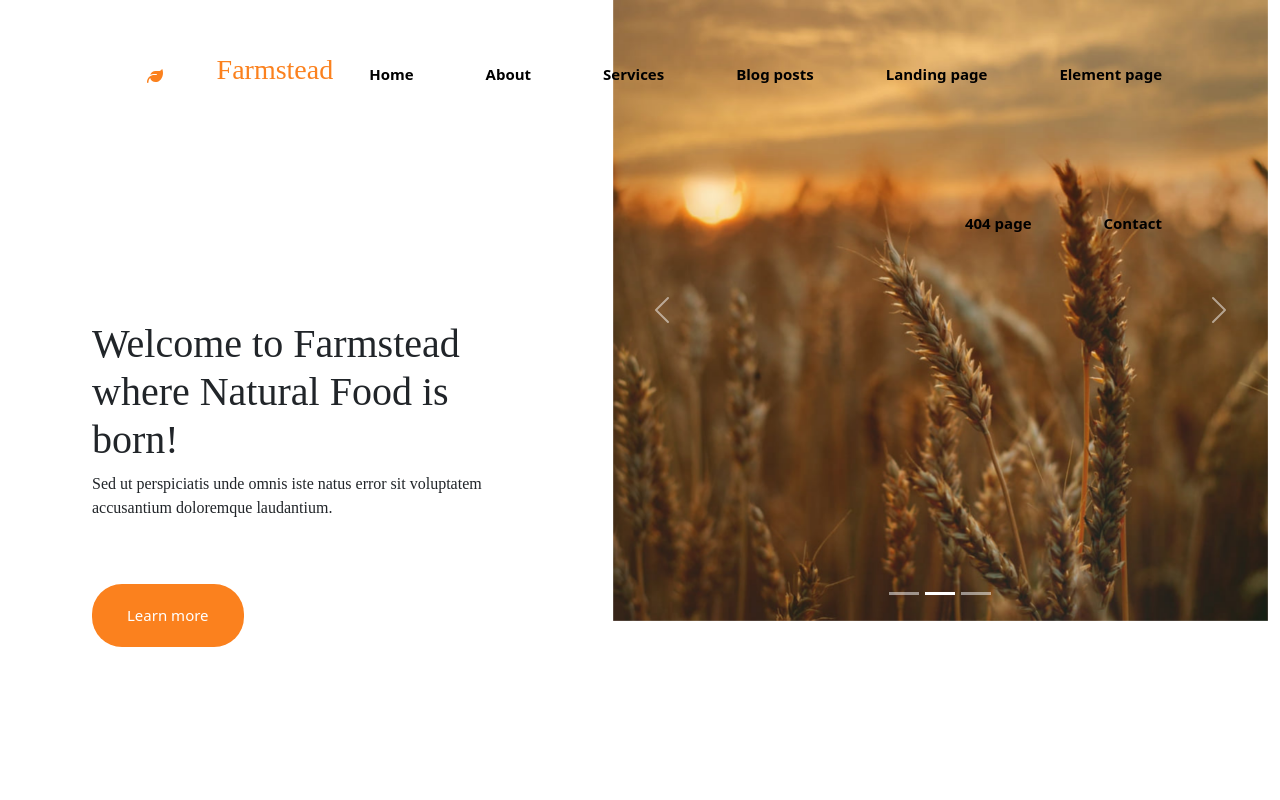
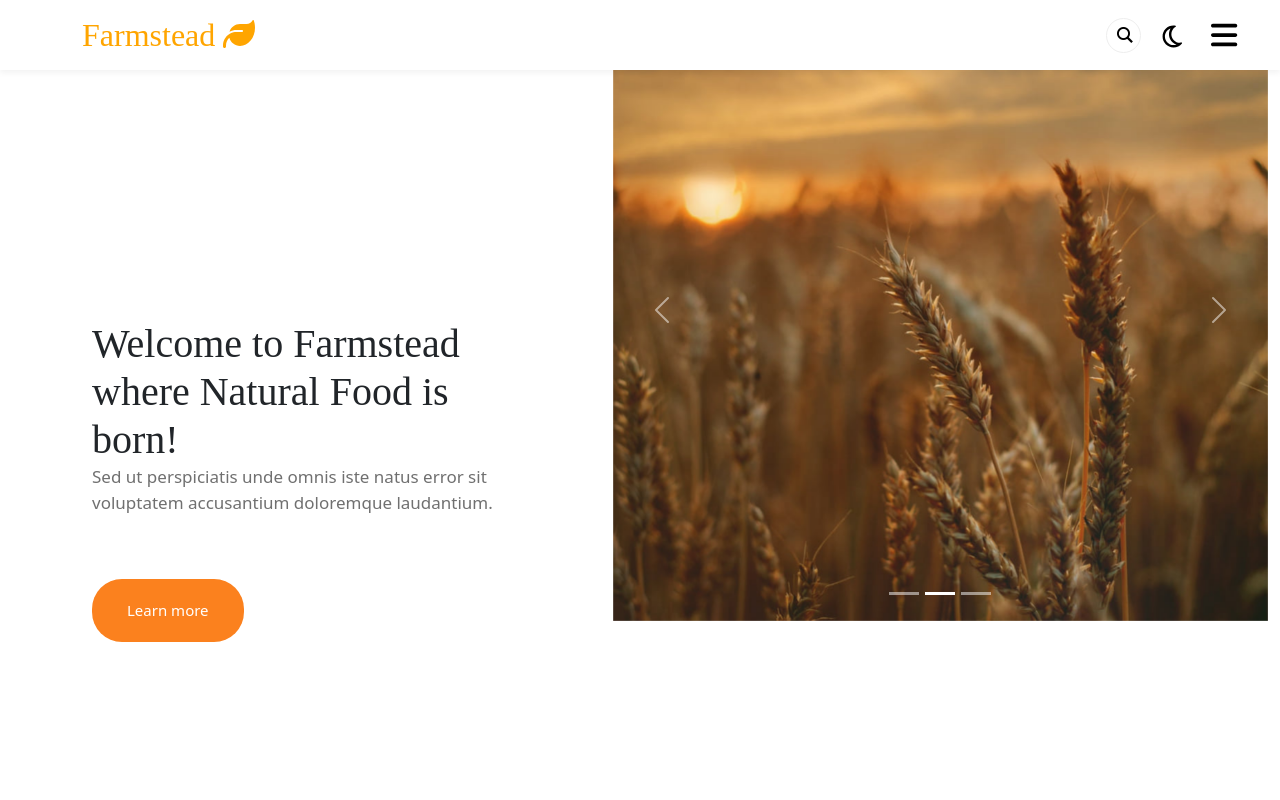
Before and after one commit to Seisr/Farmstead, a plain HTML site: page index.html in a window 1280 px wide. Shown: the top 800 px of the page. Drawn offline with nearby package versions, Linux system fonts and the light colour scheme; a script that the page names is missing.

Commit message:
update header

```diff
--- a/css/index.css
+++ b/css/index.css
@@ -17,44 +17,149 @@
 .banner-w3ls-3 {
  background-image: url(https://wp.w3layouts.com/farmstead/wp-content/themes/farmstead/assets/images/b4.jpg);
  }
-
-
-
-  */
-
+*/
 h1,
 h2,
 h3,
 h4,
-p {
+h5,
+h6 {
+  margin: 0;
+  padding: 0;
   font-family: "Volkhov", serif;
 }
+p {
+  font-size: 17px;
+  color: #707070;
+}
+body {
+  scroll-behavior: auto;
+}
 
-.header {
-  width: 100%;
-  background-color: orange;
-  opacity: 50%;
+.main-header {
+  background-color: transparent;
+  padding: 0px;
+  transition: all 0.4s ease 0s;
+  height: 90px;
+  display: grid;
+  align-items: center;
+}
+.nav-fixed {
+  padding: 0px;
+  border-bottom: none;
+  z-index: 99 !important;
+  background-color: white;
+  box-shadow: 0 3px 6px 0 rgba(0, 0, 0, 0.05);
+  height: 70px;
+}
+
+header nav h2 .navbar-brand {
+  font-size: 32px;
+  color: orange;
+  transition: all 0.3s;
+}
+header nav h2 .navbar-brand:hover {
+  color: black;
+}
+header nav h2 a i {
+  position: absolute;
+  top: 0;
+  right: 90px;
+  font-size: 20px;
+}
+header input {
+  background: #fff url(./../img/blog_posts/search.png) no-repeat 10px center;
+  border: 1px solid #eee;
+  padding: 0 10px;
+  width: 35px;
+  height: 35px;
+  border-radius: 50px;
+  transition: all 0.5s;
+  cursor: pointer;
+}
+header input:focus {
+  width: 200px;
+  padding-left: 32px;
+  color: #000;
+  background-color: #fff;
+  cursor: auto;
+  padding-right: 15px;
+  border-color: #eee;
+}
+
+#switchButton {
+  background-color: transparent;
+  border: none;
+}
+#switchButton .fa-sun {
+  display: none;
+  font-size: 25px;
+  color: white;
+}
+#switchButton .fa-moon {
+  display: block;
+  font-size: 25px;
+  color: white;
+}
+.nav-fixed #switchButton .fa-moon {
+  color: black;
+}
+/* Dark Theme*/
+.dark#myBody {
+  background-color: rgb(70, 66, 66);
+}
+.dark #switchButton {
+  background-color: transparent;
+  border: none;
+}
+.dark .nav-fixed #switchButton .fa-sun {
+  color: black;
+}
+.dark #switchButton .fa-sun {
+  display: block;
+  color: white;
+}
+
+.dark #switchButton .fa-moon {
+  display: none;
+}
+header ul button {
+  top: -15px;
+}
+header .icon {
+  font-size: 30px;
+  color: white;
+  transform: translateY(-7px);
+}
+
+header .ms-2 .icon {
+  font-size: 30px;
+  color: white;
+  transform: translateY(1px);
+}
+header ul li {
+  text-align: center;
+  width: 300px;
+  height: 50px;
+}
+header ul li a {
+  color: black;
+  font-size: 18px;
+  font-weight: 600;
+  text-transform: uppercase;
+}
+
+header ul li:first-of-type a {
   color: orange;
 }
-
-header h3,
-.header_icon {
-  display: block;
-  color: #fb811e;
-  transition: all 0.5s;
+header ul li:hover a {
+  color: orange;
 }
-
-header h3:hover,
-.header_icon:hover {
+.nav-fixed .fa-bars {
   color: black;
 }
 
-header .nav-fixed {
-  background-color: white;
-  height: 70%;
-  z-index: 99;
-}
-
+/*
 .header_content .header_icon {
   top: -10px;
   right: 70px;
@@ -80,7 +185,7 @@ header .nav-fixed {
 
 .header_content span {
   display: inline;
-}
+} */
 
 .intro {
   /* width: 1296px; */
--- a/css/landing_page.css
+++ b/css/landing_page.css
@@ -20,67 +20,139 @@
 
 
   */
-
   h1,
   h2,
   h3,
   h4,
-p {
+  h5,
+  h6 {
+    margin: 0;
+    padding: 0;
     font-family: "Volkhov", serif;
   }
+  p {
+    font-size: 17px;
+    color: #707070;
+  }
+  body {
+    scroll-behavior: auto;
+  }
 
-.header {
-  width: 100%;
-  background-color: orange;
-  opacity: 50%;
+  .main-header {
+    background-color: transparent;
+    padding: 0px;
+    transition: all 0.4s ease 0s;
+    height: 90px;
+    display: grid;
+    align-items: center;
+  }
+  .nav-fixed {
+    padding: 0px;
+    border-bottom: none;
+    z-index: 99 !important;
+    background-color: white;
+    box-shadow: 0 3px 6px 0 rgba(0, 0, 0, 0.05);
+    height: 70px;
+  }
+
+  header nav h2 .navbar-brand {
+    font-size: 32px;
+    color: orange;
+    transition: all 0.3s;
+  }
+  header nav h2 .navbar-brand:hover {
+    color: black;
+  }
+  header nav h2 a i {
+    position: absolute;
+    top: 0;
+    right: 90px;
+    font-size: 20px;
+  }
+  header input {
+    background: #fff url(./../img/blog_posts/search.png) no-repeat 10px center;
+    border: 1px solid #eee;
+    padding: 0 10px;
+    width: 35px;
+    height: 35px;
+    border-radius: 50px;
+    transition: all 0.5s;
+    cursor: pointer;
+  }
+  header input:focus {
+    width: 200px;
+    padding-left: 32px;
+    color: #000;
+    background-color: #fff;
+    cursor: auto;
+    padding-right: 15px;
+    border-color: #eee;
+  }
+
+  #switchButton {
+    background-color: transparent;
+    border: none;
+  }
+  #switchButton .fa-sun {
+    display: none;
+    font-size: 25px;
+    color: white;
+  }
+  #switchButton .fa-moon {
+    display: block;
+    font-size: 25px;
+    color: white;
+  }
+  .nav-fixed #switchButton .fa-moon {
+    color: black;
+  }
+  /* Dark Theme*/
+  .dark#myBody {
+    background-color: rgb(70, 66, 66);
+  }
+  .dark #switchButton {
+    background-color: transparent;
+    border: none;
+  }
+  .dark .nav-fixed #switchButton .fa-sun {
+    color: black;
+  }
+  .dark #switchButton .fa-sun {
+    display: block;
+    color: white;
+  }
+
+  .dark #switchButton .fa-moon {
+    display: none;
+  }
+  header ul button {
+    top: -15px;
+  }
+  header ul button i {
+    font-size: 30px;
+    color: white;
+  }
+  header ul li {
+    text-align: center;
+    width: 300px;
+    height: 50px;
+  }
+  header ul li a {
+    color: black;
+    font-size: 18px;
+    font-weight: 600;
+    text-transform: uppercase;
+  }
+
+  header ul li:first-of-type a {
     color: orange;
   }
-
-header h3,
-.header_icon {
-  display: block;
-  color: #fb811e;
-  transition: all 0.5s;
+  header ul li:hover a {
+    color: orange;
   }
-
-header h3:hover,
-.header_icon:hover {
+  .nav-fixed .fa-bars {
     color: black;
   }
-
-header .nav-fixed {
-  background-color: white;
-  height: 70%;
-  z-index: 99;
-}
-
-.header_content .header_icon {
-  top: -10px;
-  right: 70px;
-}
-
-.header_content ul {
-  align-items: center;
-}
-
-.header_content li {
-  display: flex;
-  list-style: none;
-  justify-content: space-between;
-  padding: 55px 20px;
-  font-size: 15px;
-  font-weight: bold;
-}
-
-.header_content a {
-  text-decoration: none;
-  color: black;
-}
-
-.header_content span {
-  display: inline;
-}
-
 .intro {
   /* width: 1296px; */
   position: relative;
--- a/index.html
+++ b/index.html
@@ -15,14 +15,6 @@
       rel="stylesheet"
       integrity="sha384-iYQeCzEYFbKjA/T2uDLTpkwGzCiq6soy8tYaI1GyVh/UjpbCx/TYkiZhlZB6+fzT"
       crossorigin="anonymous"
-    />
-    <!-- FontAwesome 6.2.0 CSS -->
-    <link
-      rel="stylesheet"
-      href="https://cdnjs.cloudflare.com/ajax/libs/font-awesome/6.2.0/css/all.min.css"
-      integrity="sha512-xh6O/CkQoPOWDdYTDqeRdPCVd1SpvCA9XXcUnZS2FmJNp1coAFzvtCN9BmamE+4aHK8yyUHUSCcJHgXloTyT2A=="
-      crossorigin="anonymous"
-      referrerpolicy="no-referrer"
     />
     <!-- Animate CSS  -->
     <link
@@ -42,6 +34,14 @@
       href="https://cdnjs.cloudflare.com/ajax/libs/animate.css/4.1.1/animate.min.css"
       referrerpolicy="no-referrer"
     />
+    <!-- font awesone cdn  -->
+    <link
+      rel="stylesheet"
+      href="https://cdnjs.cloudflare.com/ajax/libs/font-awesome/6.4.0/css/all.min.css"
+      integrity="sha512-iecdLmaskl7CVkqkXNQ/ZH/XLlvWZOJyj7Yy7tcenmpD1ypASozpmT/E0iPtmFIB46ZmdtAc9eNBvH0H/ZpiBw=="
+      crossorigin="anonymous"
+      referrerpolicy="no-referrer"
+    />
     <!-- AOS Animte  -->
     <link href="https://unpkg.com/aos@2.3.1/dist/aos.css" rel="stylesheet" />
     <script src="https://unpkg.com/aos@2.3.1/dist/aos.js"></script>
@@ -49,45 +49,80 @@
     <link rel="stylesheet" href="./css/index.css" />
   </head>
   <body>
-    <header id="site-header" class="fixed-top nav-fixed">
-      <!-- place navbar here -->
-      <div class="header_content">
+    <header id="site-header" class="main-header fixed-top nav-fixed">
       <div class="container">
-          <!-- <div class="container-fluid"> -->
-          <ul class="nav justify-content-end">
-            <div class="header_icon position-relative">
-              <div class="icon position-absolute">
-                <i class="fa fa-leaf" aria-hidden="true"></i>
+        <nav class="navbar navbar-expand-lg stroke">
+          <h2>
+            <a
+              href=""
+              class="text-decoration-none navbar-brand position-relative"
+              >Farmstead <i class="fa-solid fa-leaf"></i
+            ></a>
+          </h2>
+          <div class="navbar ms-lg-auto">
+            <div class="serch ms-lg-3">
+              <form action="" method="get">
+                <input type="search" name="" id="" />
+              </form>
             </div>
           </div>
-            <h3 class="align-items-center" href="#">Farmstead</h3>
-            <li class="nav-item">
-              <a class="nav-link" href="./index.html">Home</a>
+          <div class="ms-2">
+            <button class="btn" id="switchButton" title="Click to switch theme">
+              <div class="icon">
+                <i class="fa-regular fa-moon"></i>
+                <i class="fa-regular fa-sun"></i>
+              </div>
+            </button>
+          </div>
+          <ul class="list-unstyled">
+            <div class="dropdown">
+              <button
+                class="btn position-absolute"
+                type="button"
+                data-bs-toggle="dropdown"
+                aria-expanded="false"
+              >
+                <div class="icon"><i class="fa-solid fa-bars"></i></div>
+              </button>
+              <ul class="dropdown-menu dropdown-menu-end">
+                <li>
+                  <a href="./index.html" class="text-decoration-none">Home</a>
                 </li>
-            <li class="nav-item">
-              <a class="nav-link" href="./about.html">About</a>
+                <li>
+                  <a href="./about.html" class="text-decoration-none">About</a>
                 </li>
-            <li class="nav-item">
-              <a class="nav-link" href="./services.html">Services</a>
+                <li>
+                  <a href="./services.html" class="text-decoration-none"
+                    >Service</a
+                  >
                 </li>
-            <li class="nav-item">
-              <a class="nav-link" href="./blog_posts.html">Blog posts</a>
+                <li>
+                  <a href="./blog_posts.html" class="text-decoration-none"
+                    >Blog Posts</a
+                  >
                 </li>
-            <li class="nav-item">
-              <a class="nav-link" href="./landing_page.html">Landing page</a>
+                <li>
+                  <a href="./landing_page.html" class="text-decoration-none"
+                    >Landing Page</a
+                  >
                 </li>
-            <li class="nav-item">
-              <a class="nav-link" href="./elements_page.html">Element page</a>
+                <li>
+                  <a href="./elements_page.html" class="text-decoration-none"
+                    >Element Page</a
+                  >
                 </li>
-            <li class="nav-item">
-              <a class="nav-link" href="./404.html">404 page</a>
+                <li>
+                  <a href="./404.html" class="text-decoration-none">404 Page</a>
                 </li>
-            <li class="nav-item">
-              <a class="nav-link" href="./contact.html">Contact</a>
+                <li>
+                  <a href="./contact.html" class="text-decoration-none"
+                    >Contact</a
+                  >
                 </li>
               </ul>
-          <!-- </div> -->
             </div>
+          </ul>
+        </nav>
       </div>
     </header>
     <!-- <main></main> -->
```
Also changed, not shown: landing_page.html (+59 -26 lines). Lines whose indentation alone changed are shown as unchanged.
